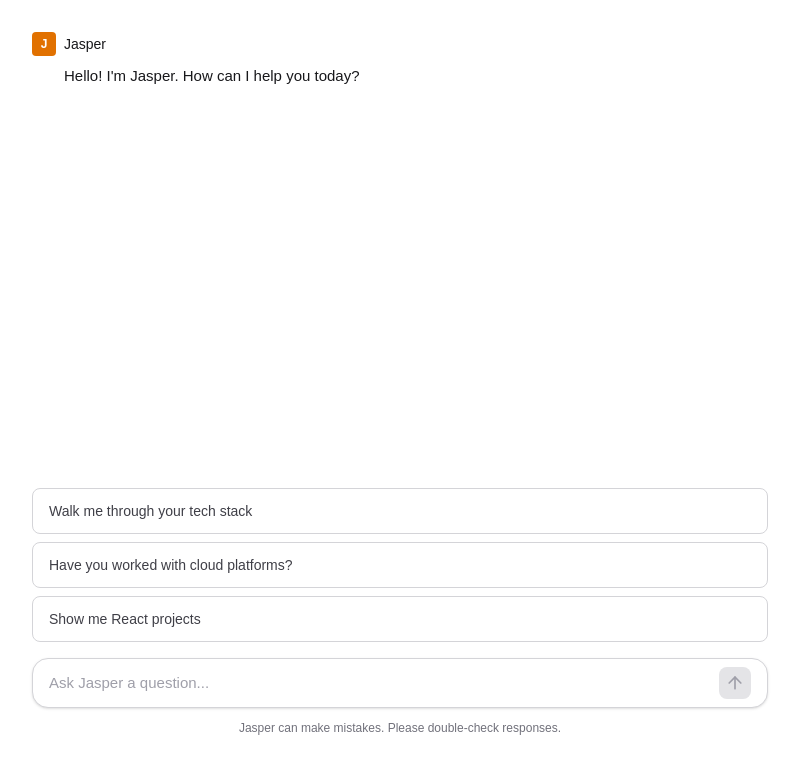
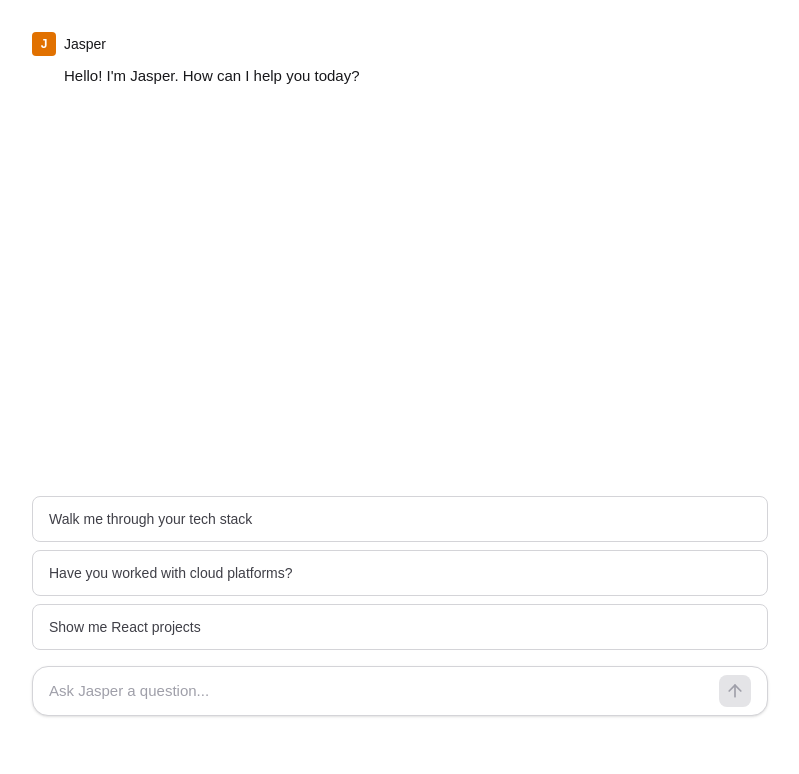
Before and after one commit to jacantwell/portfolio, a Next.js app in the folder frontend/: page / in a window 1280 px wide. Shown: the top 774 px of the page, without its empty margins (240-1039 px from the left). Built offline with nearby package versions, Linux system fonts and the light colour scheme.

Commit message:
Removing y padding on text box after first message

```diff
--- a/frontend/components/ChatInterface.tsx
+++ b/frontend/components/ChatInterface.tsx
@@ -140,7 +140,7 @@ export function ChatInterface() {
       </div>
 
       {/* Input Area */}
-      <div className={hasUserMessage ? "py-4" : "py-10"}>
+      <div className={hasUserMessage ? "" : "py-15"}>
         <div className="mx-auto max-w-3xl px-4 py-6">
           {/* Suggested Messages */}
           {!hasUserMessage && (
@@ -175,9 +175,9 @@ export function ChatInterface() {
               <ArrowUp className="h-5 w-5" />
             </button>
           </div>
-          <p className="mt-3 text-center text-xs text-zinc-500 dark:text-zinc-400">
+          {/* <p className="mt-3 text-center text-xs text-zinc-500 dark:text-zinc-400">
             Jasper can make mistakes. Please double-check responses.
-          </p>
+          </p> */}
         </div>
       </div>
     </div>
```
